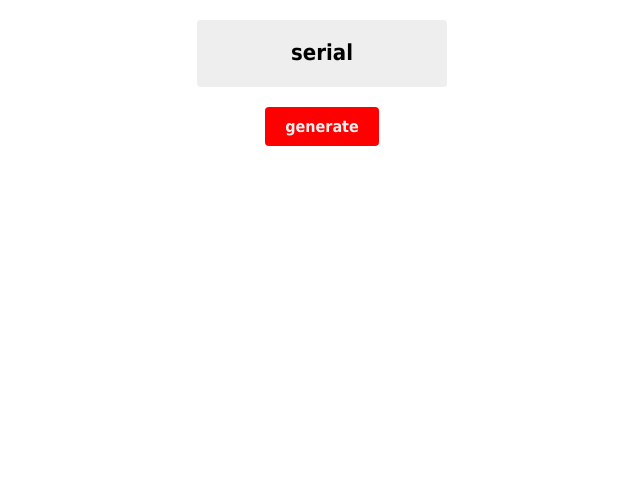
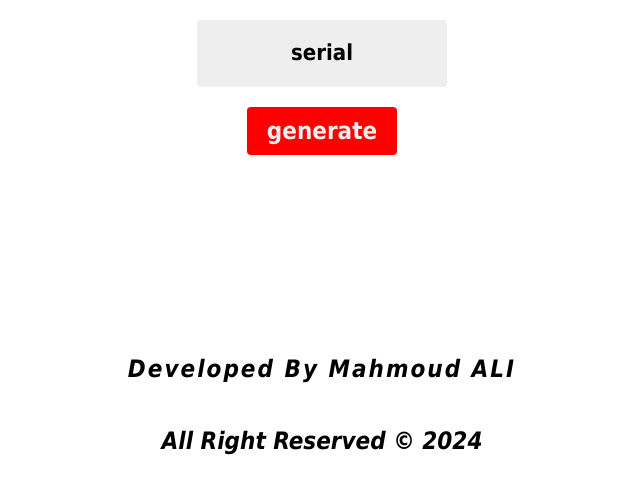
Before and after one commit to MahmoudAAbdelrahim/code, a plain HTML site: page index.html in a window 1280 px wide. Shown: the whole page, without its empty margins (318-958 px from the left). Drawn offline with Linux system fonts and the light colour scheme.

Commit message:
Update index.html

```diff
--- a/index.html
+++ b/index.html
@@ -35,11 +35,72 @@
         .generate:hover{
             background-color: rgba(147, 0, 0, 0.752);
         }
+        .footer{
+   border-radius: 10px;
+   color:var(--text-color) ;
+    height: 100%;
+   text-align: center;
+
+ }
+ .footer1{
+   border-radius: 10px;
+   text-align: center;
+    letter-spacing: 2px;
+    margin:10px
+
+ }
+ span{
+   text-align: center;
+       align-items: center;
+       justify-content: center;
+       font-size: 24px;
+        font-weight: bold;
+        margin:10px
+
+ }
+ .pr{
+   list-style: none;
+
+ }
+ .ico{
+   border-radius: 10px;
+   margin:10px
+
+ }
+ .ico a{
+
+   display: inline-block;
+   justify-content: space-between;
+align-items: center;
+text-align: center;
+font-size: 28px;
+letter-spacing: 8px;
+margin:10px
+
+ }
+ .icon a:hover{
+   font-size: 22px;
+ }
     </style>
 </head>
 <body>
 <div class="serial">serial</div>
 <span class="generate">generate</span>
+    <div style="margin:200px 0 0 0; font-style: italic;">
+<div class="footer" id="contant">
+    <div class="footer1">
+   <span>
+    Developed By Mahmoud ALI </span>
+        </div>
+          <div class="ico">
+        <a href="https://www.facebook.com/mahmoud.alimahmoud.7106?mibextid=2JQ9oc"> <i  style="color: blue;"   class="fab fa-facebook"></i> </a>
+        <a href="https://www.instagram.com/mahmoud.alimahmoud.7106/?utm_source=qr&igshid=MzNlNGNkZWQ4Mg%3D%3D"> <i  style="color: rgb(255, 0, 106);"  class="fab fa-instagram"></i> </a>
+        <a href="https://t.me/Mahmoud_A_AbdELrahim"> <i  style="color: rgb(59, 59, 230);"  class="fab fa-telegram"></i> </a>
+        <a href="https://api.whatsapp.com/send?phone=201001514586"> <i  style="color: rgb(0, 255, 0);"  class="fab fa-whatsapp"></i> </a>
+       </div>
+<span> All Right Reserved    &copy; 2024 </span>
+                </div> </div>
+
   <script>
 let btnel = document.querySelector('.generate')
 let serialEl = document.querySelector('.serial')
```
